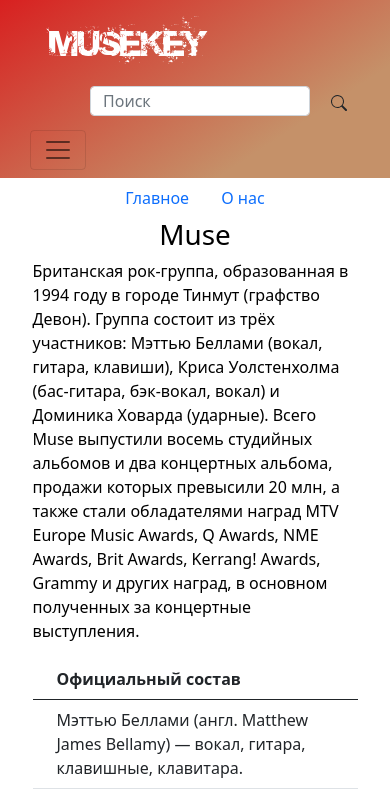
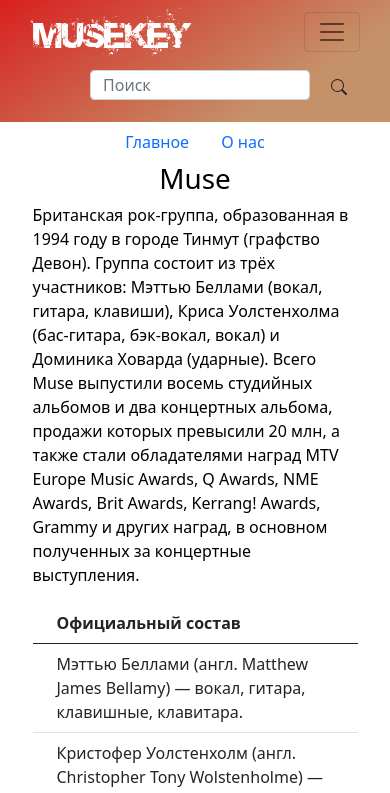
Before and after one commit to Anton2-7/MuseKey, a plain HTML site: page muse.html in a window 390 px wide. Both pictures are taken after a click on the button "Toggle navigation". Shown: the top 793 px of the page. Drawn offline with nearby package versions, Linux system fonts and the light colour scheme.

Commit message:
-Bug fix

```diff
--- a/muse.html
+++ b/muse.html
@@ -19,32 +19,29 @@
 
   <nav class="navbar navbar-expand-lg navbar-light bg-light ">
     <div class="container" id="container-h">
-      <!-- <div class=" empty"></div> -->
       <div class="logo-header">
-        <a class="nav-link active" aria-current="page" href="index.html">
-          <img src="img/MuseKey_.png" alt="Логотип сайта">
-        </a>
+        <img src="img/MuseKey_.png" alt="Логотип сайта">
       </div>
-      <div class="empty"></div>
-
+      <button class="navbar-btn navbar-toggler" type="button" data-bs-toggle="collapse"
+        data-bs-target="#navbarNavDropdown" aria-controls="navbarNavDropdown" aria-expanded="false"
+        aria-label="Toggle navigation">
+        <span class="navbar-toggler-icon"></span>
+      </button>
       <div class="collapse navbar-collapse" id="navbarNavDropdown">
         <form class="form-container">
           <input class=" form-control me-2" type="search" placeholder="Поиск" aria-label="Search">
-          <button class="btn btn-outline-succes" type="submit"><svg xmlns="http://www.w3.org/2000/svg" width="16"
-              height="16" fill="currentColor" class="bi bi-search" viewBox="0 0 16 16">
+          <button class="btn btn-succes" type="submit"><svg xmlns="http://www.w3.org/2000/svg" width="16" height="16"
+              fill="currentColor" class="bi bi-search" viewBox="0 0 16 16">
               <path
                 d="M11.742 10.344a6.5 6.5 0 1 0-1.397 1.398h-.001c.03.04.062.078.098.115l3.85 3.85a1 1 0 0 0 1.415-1.414l-3.85-3.85a1.007 1.007 0 0 0-.115-.1zM12 6.5a5.5 5.5 0 1 1-11 0 5.5 5.5 0 0 1 11 0z" />
             </svg></button>
 
         </form>
       </div>
-      <button class="navbar-btn navbar-toggler" type="button" data-bs-toggle="collapse"
-        data-bs-target="#navbarNavDropdown" aria-controls="navbarNavDropdown" aria-expanded="false"
-        aria-label="Toggle navigation">
-        <span class="navbar-toggler-icon"></span>
-      </button>
+
     </div>
   </nav>
+
 
 
   <script src="https://cdnjs.cloudflare.com/ajax/libs/three.js/88/three.min.js"></script>
```
Also changed, not shown: keepselly.html (+9 -12 lines).
